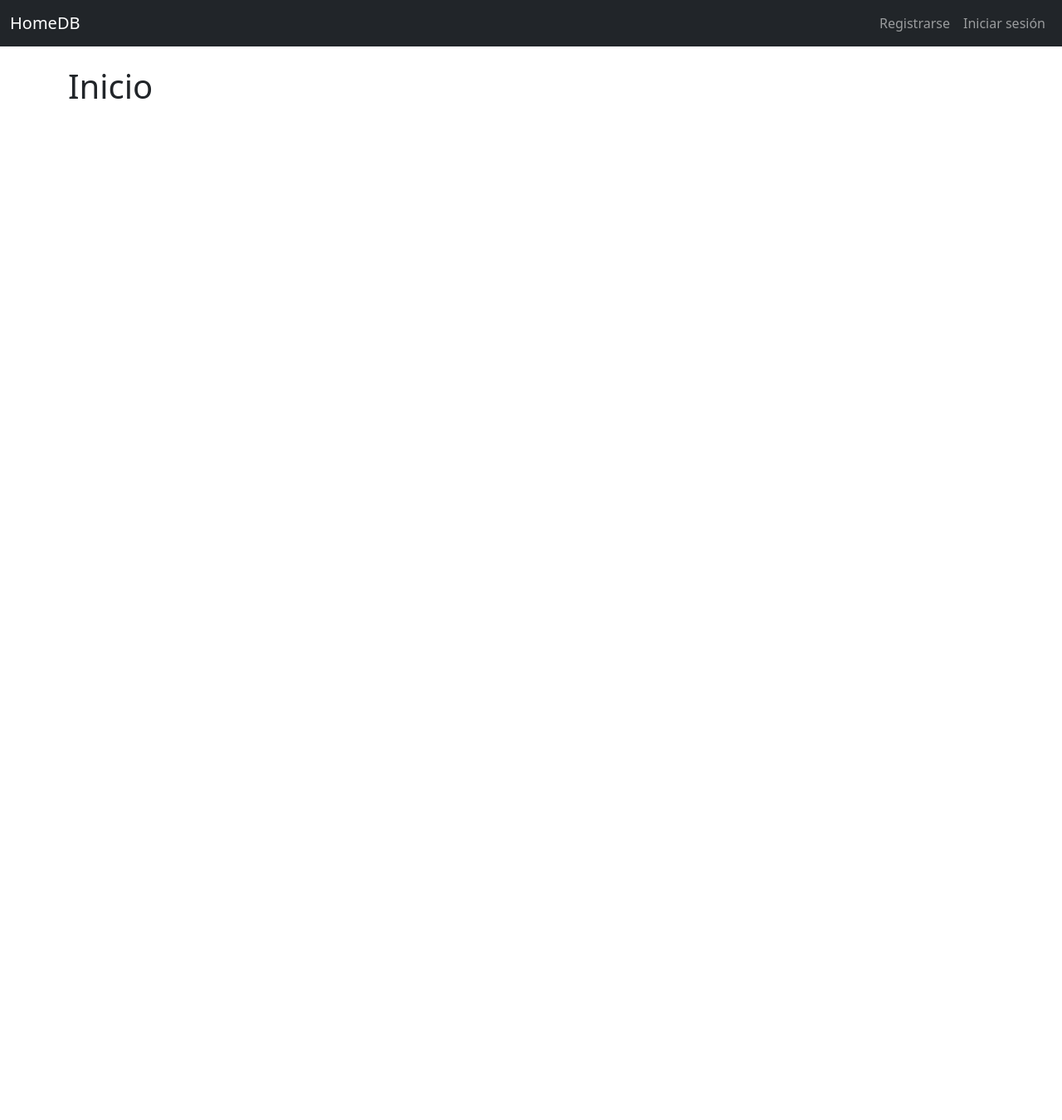
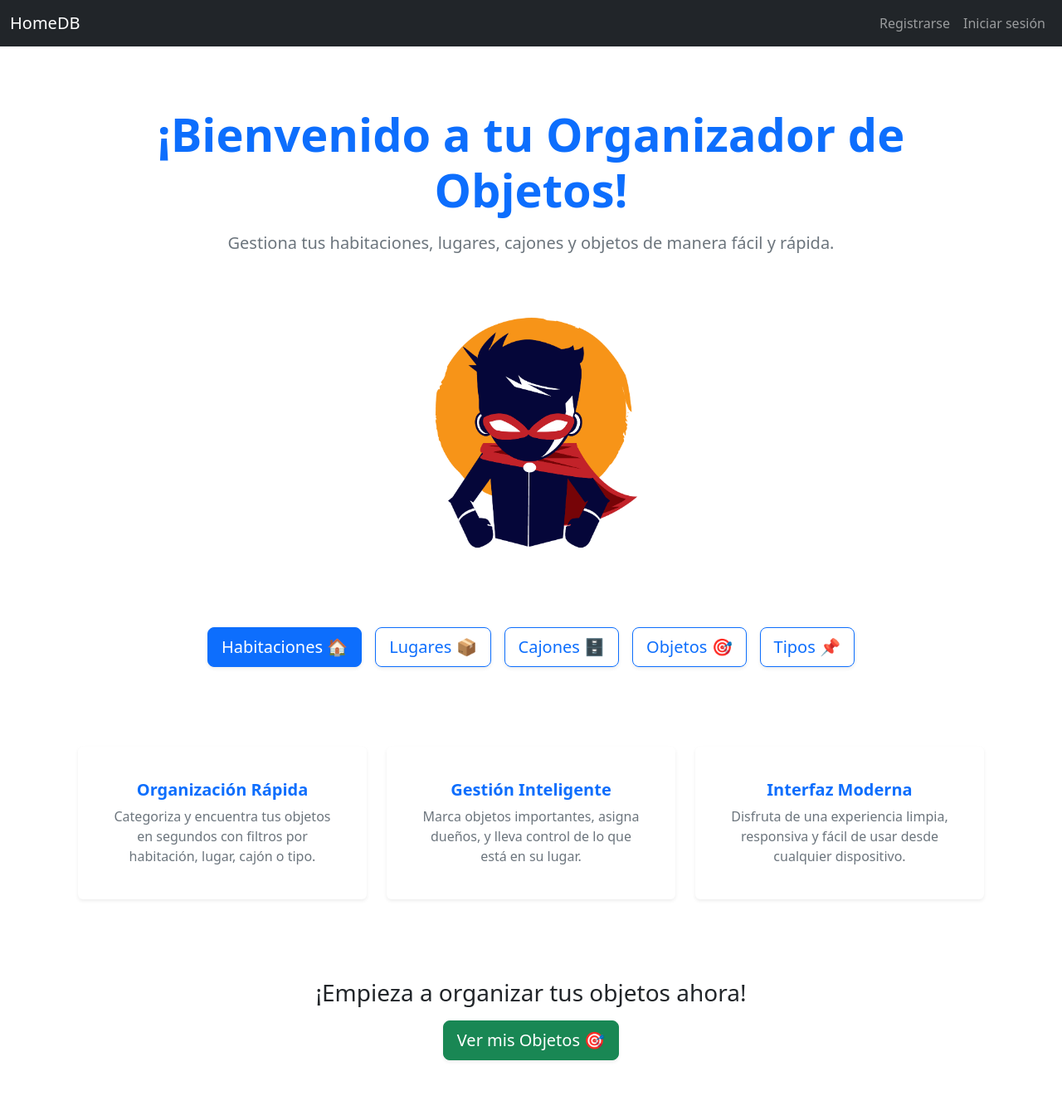
Before and after one commit to JesusMedinaGomez/HomeDB, a Django app: page / in a window 1280 px wide. Shown: the whole page at 83% size. Before the commit the page ends 119 px from the top, so only its background shows below. Run offline with Django 5.2, Linux system fonts and the light colour scheme; some libraries are stand-ins or nearby versions.

Commit message:
Se realizó la página home y se mejoró el login y registro

```diff
--- a/homeDB/settings.py
+++ b/homeDB/settings.py
@@ -13,6 +13,7 @@ https://docs.djangoproject.com/en/5.2/ref/settings/
 from pathlib import Path
 import os
 import dj_database_url
+from django.conf.urls.static import static
 
 # Build paths inside the project like this: BASE_DIR / 'subdir'.
 BASE_DIR = Path(__file__).resolve().parent.parent
@@ -133,12 +134,13 @@ USE_TZ = True
 # Static files (CSS, JavaScript, Images)
 # https://docs.djangoproject.com/en/5.2/howto/static-files/
 
-STATIC_URL = 'static/'
+STATICFILES_DIRS = (os.path.join(BASE_DIR, 'static'),)
 
 if not DEBUG:
     STATIC_ROOT = os.path.join(BASE_DIR, 'staticfiles')
     STATICFILES_STORAGE = 'whitenoise.storage.CompressedManifestStaticFilesStorage'
 
+STATIC_URL = "/static/"
 
 
 # Default primary key field type
--- a/homeDB/urls.py
+++ b/homeDB/urls.py
@@ -17,6 +17,10 @@ Including another URLconf
 from django.contrib import admin
 from django.urls import path
 from placelabels import views
+from django.conf import settings
+from django.conf.urls.static import static
+
+
 
 urlpatterns = [
     path('admin/', admin.site.urls),
@@ -52,3 +56,5 @@ urlpatterns = [
     path('logout/', views.mylogout, name='logout'),
     path('login/', views.mylogin, name='login')
 ]
+
+urlpatterns += static(settings.MEDIA_URL, document_root=settings.MEDIA_ROOT)
--- a/placelabels/forms.py
+++ b/placelabels/forms.py
@@ -2,6 +2,11 @@ from django import forms
 from django.forms import modelformset_factory
 from django.forms import ModelForm
 from .models import Objects, PlaceLabel, ObjType, BoxLabel, Room
+from django.contrib.auth.forms import AuthenticationForm
+
+class MyLoginForm(AuthenticationForm):
+    username = forms.CharField(widget=forms.TextInput(attrs={'class': 'form-control'}))
+    password = forms.CharField(widget=forms.PasswordInput(attrs={'class': 'form-control'}))
 
 class CreateObjForm(forms.ModelForm):
     class Meta:
--- a/placelabels/templates/base.html
+++ b/placelabels/templates/base.html
@@ -12,7 +12,7 @@
 <body>
 <nav class="navbar navbar-expand-lg navbar-dark bg-dark">
   <div class="container-fluid">
-    <a class="navbar-brand" href="/objetos">HomeDB</a>
+    <a class="navbar-brand" href="/">HomeDB</a>
     <button class="navbar-toggler" type="button" data-bs-toggle="collapse" data-bs-target="#navbarContent"
       aria-controls="navbarContent" aria-expanded="false" aria-label="Toggle navigation">
       <span class="navbar-toggler-icon"></span>
--- a/placelabels/templates/home.html
+++ b/placelabels/templates/home.html
@@ -1,5 +1,69 @@
 {% extends 'base.html' %}
+{% load static %}
+{% block content %}
+<!-- Hero Section -->
+<div class="container py-5 text-center">
+    <h1 class="display-4 fw-bold text-primary mb-3">¡Bienvenido a tu Organizador de Objetos!</h1>
+    <p class="lead text-secondary mb-4">Gestiona tus habitaciones, lugares, cajones y objetos de manera fácil y rápida.
+    </p>
+    <img src="{% static 'images/organizer-hero.png' %}" alt="Organizador" class="img-fluid mb-4" style="max-width: 400px;">
 
-{% block content %}
-<h1>Inicio</h1>
+
+    <div class="d-flex justify-content-center gap-3 flex-wrap">
+        <a href="{% if user.is_authenticated %}{% url 'rooms' %}{% else %}{% url 'login' %}{% endif %}"
+            class="btn btn-primary btn-lg shadow-sm">Habitaciones 🏠</a>
+
+        <a href="{% if user.is_authenticated %}{% url 'places' %}{% else %}{% url 'login' %}{% endif %}"
+            class="btn btn-outline-primary btn-lg shadow-sm">Lugares 📦</a>
+
+        <a href="{% if user.is_authenticated %}{% url 'boxes' %}{% else %}{% url 'login' %}{% endif %}"
+            class="btn btn-outline-primary btn-lg shadow-sm">Cajones 🗄️</a>
+
+        <a href="{% if user.is_authenticated %}{% url 'objects' %}{% else %}{% url 'login' %}{% endif %}"
+            class="btn btn-outline-primary btn-lg shadow-sm">Objetos 🎯</a>
+
+        <a href="{% if user.is_authenticated %}{% url 'objtypes' %}{% else %}{% url 'login' %}{% endif %}"
+            class="btn btn-outline-primary btn-lg shadow-sm">Tipos 📌</a>
+    </div>
+
+</div>
+
+<!-- Features Section -->
+<div class="container py-5">
+    <div class="row g-4 text-center">
+        <div class="col-md-4">
+            <div class="card border-0 shadow-sm h-100 p-4">
+                <div class="card-body">
+                    <h5 class="card-title text-primary fw-bold">Organización Rápida</h5>
+                    <p class="card-text text-secondary">Categoriza y encuentra tus objetos en segundos con filtros por
+                        habitación, lugar, cajón o tipo.</p>
+                </div>
+            </div>
+        </div>
+        <div class="col-md-4">
+            <div class="card border-0 shadow-sm h-100 p-4">
+                <div class="card-body">
+                    <h5 class="card-title text-primary fw-bold">Gestión Inteligente</h5>
+                    <p class="card-text text-secondary">Marca objetos importantes, asigna dueños, y lleva control de lo
+                        que está en su lugar.</p>
+                </div>
+            </div>
+        </div>
+        <div class="col-md-4">
+            <div class="card border-0 shadow-sm h-100 p-4">
+                <div class="card-body">
+                    <h5 class="card-title text-primary fw-bold">Interfaz Moderna</h5>
+                    <p class="card-text text-secondary">Disfruta de una experiencia limpia, responsiva y fácil de usar
+                        desde cualquier dispositivo.</p>
+                </div>
+            </div>
+        </div>
+    </div>
+</div>
+
+<!-- Call to Action -->
+<div class="container py-5 text-center">
+    <h3 class="mb-3">¡Empieza a organizar tus objetos ahora!</h3>
+    <a href="{% url 'objects' %}" class="btn btn-lg btn-success shadow-sm">Ver mis Objetos 🎯</a>
+</div>
 {% endblock %}
--- a/placelabels/views.py
+++ b/placelabels/views.py
@@ -110,42 +110,44 @@ def create_objtype_ajax(request):
         return JsonResponse({'success': True, 'id': objtype.id, 'name': objtype.typename})
     return JsonResponse({'success': False, 'error': 'Método inválido'})
 
-# Create your views here.
-def home(request):
-    return render(request, 'home.html')
+
 
 from django.shortcuts import render, redirect
 from django.contrib.auth.models import User
 from django.db import IntegrityError
 from django.contrib.auth import login
 
+
+# Create your views here.
+def home(request):
+    return render(request, 'home.html')
+
+def index_redirect(request):
+    if request.user.is_authenticated:
+        return redirect('home')
+    else:
+        return redirect('login')
+
 def signup(request):
-    if request.method == 'GET':
-        return render(request, 'signup.html', {
-            'form': None  # No necesitamos el UserCreationForm
-        })
+    error = None
 
-    # POST
-    us_name = request.POST.get('username', '').strip()
-    pass1 = request.POST.get('password1', '')
-    pass2 = request.POST.get('password2', '')
+    if request.method == 'POST':
+        username = request.POST.get('username', '').strip()
+        password1 = request.POST.get('password1', '').strip()
+        password2 = request.POST.get('password2', '').strip()
 
-    if pass1 != pass2:
-        return render(request, 'signup.html', {
-            'error': 'Las contraseñas no coinciden 😅',
-            'username': us_name
-        })
+        if not username or not password1 or not password2:
+            error = "Todos los campos son obligatorios."
+        elif password1 != password2:
+            error = "Las contraseñas no coinciden."
+        elif User.objects.filter(username=username).exists():
+            error = "El usuario ya existe."
+        else:
+            user = User.objects.create_user(username=username, password=password1)
+            auth_login(request, user)  # Inicia sesión automáticamente
+            return redirect('home')  # o la URL que tengas para el home
 
-    try:
-        user = User.objects.create_user(username=us_name, password=pass1)
-        user.save()
-        login(request, user)
-        return redirect('objects')
-    except IntegrityError:
-        return render(request, 'signup.html', {
-            'error': 'Ese usuario ya existe 😬',
-            'username': us_name
-        })
+    return render(request, 'signup.html', {'error': error})
 
 
 # CREATE
```
Also changed, not shown: placelabels/templates/login.html (+27 -9 lines), placelabels/templates/signup.html (+25 -9 lines), homeDB/static/images/organizer-hero.png (added).
